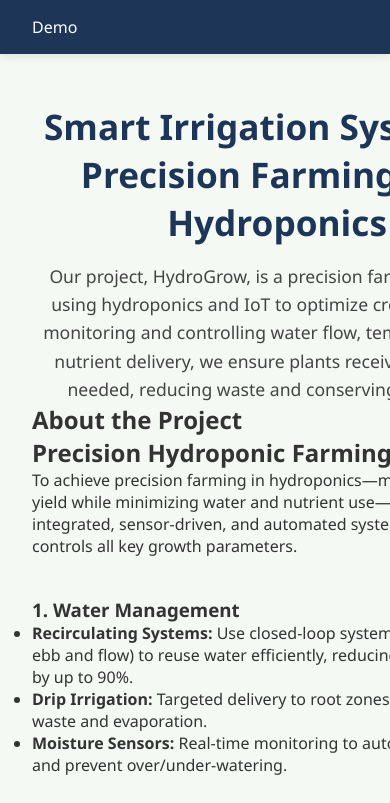
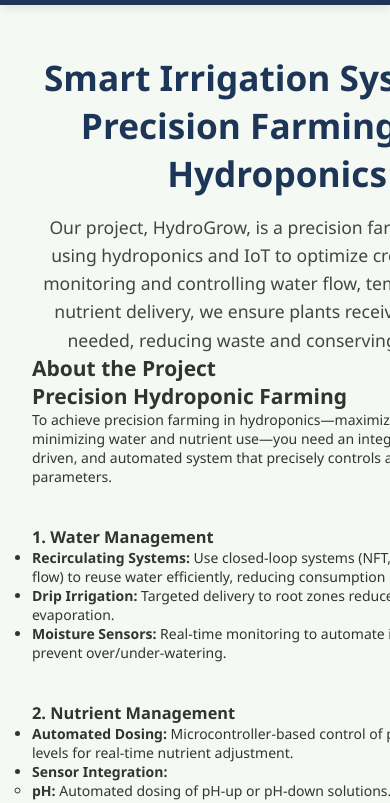
Before and after one commit to Manogna1-4/Precision_Farming-_in_Hydroponics, a plain HTML site: page index.html in a window 390 px wide. Shown: the part 84-887 px from the top of the page. Drawn offline with Linux system fonts and the light colour scheme.

Commit message:
Update style.css

```diff
--- a/style.css
+++ b/style.css
@@ -203,3 +203,9 @@ footer {
     transform: translateY(0);
   }
 }
+/* For small mobile phones */
+@media (max-width: 480px) {
+  body {
+    font-size: 14px;
+  }
+}
```
